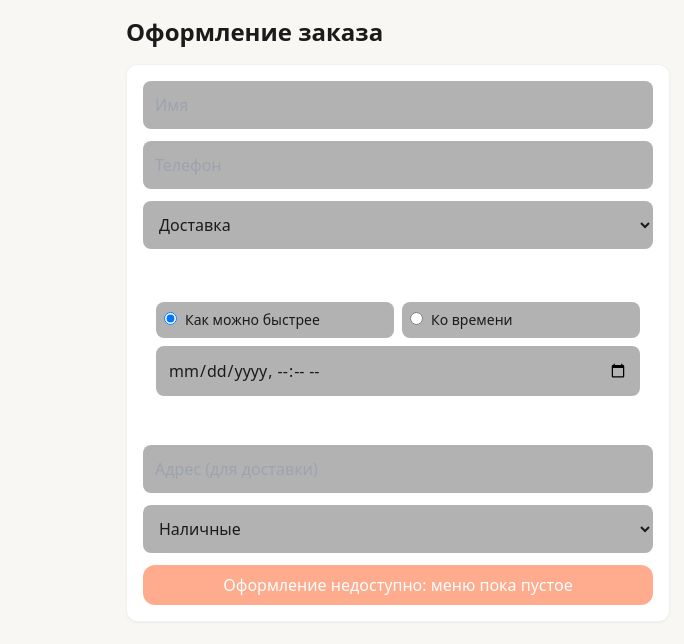
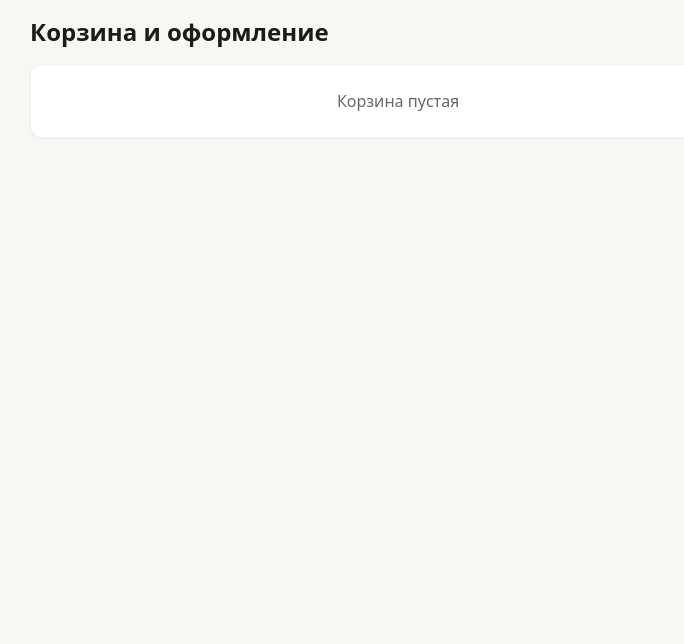
Before and after one commit to Jonni88/oishi-delivery, a Next.js app in the folder apps/frontend/: page /checkout in a window 1280 px wide. Shown: the top 644 px of the page, without its empty margins (242-926 px from the left). Built offline with nearby package versions, Linux system fonts and the light colour scheme.

Commit message:
Enlarge sushi cards and add promo code flow in checkout cart

```diff
--- a/apps/frontend/app/checkout/page.tsx
+++ b/apps/frontend/app/checkout/page.tsx
@@ -1,44 +1,89 @@
+'use client';
+
+import { useMemo, useState } from 'react';
+import { useCartStore } from '@/lib/cart-store';
+
 export default function CheckoutPage() {
+  const items = useCartStore((s) => s.items);
+  const updateQuantity = useCartStore((s) => s.updateQuantity);
+  const removeItem = useCartStore((s) => s.removeItem);
+  const getTotalPrice = useCartStore((s) => s.getTotalPrice);
+
+  const [promo, setPromo] = useState('');
+  const [promoApplied, setPromoApplied] = useState(false);
+
+  const subtotal = getTotalPrice();
+  const discount = promoApplied ? Math.round(subtotal * 0.1) : 0;
+  const total = Math.max(0, subtotal - discount);
+
+  const promoHint = useMemo(() => {
+    if (!promo) return 'Введите промокод, например OISHI10';
+    if (promoApplied) return 'Промокод применён: скидка 10%';
+    return 'Промокод не применён';
+  }, [promo, promoApplied]);
+
   return (
-    <main className="min-h-screen p-4 max-w-xl mx-auto">
-      <h1 className="text-2xl font-bold mb-4">Оформление заказа</h1>
-      <div className="card p-4 space-y-3">
-        <input className="w-full bg-black/30 rounded-lg p-3" placeholder="Имя" />
-        <input className="w-full bg-black/30 rounded-lg p-3" placeholder="Телефон" />
+    <main className="min-h-screen p-4 max-w-3xl mx-auto">
+      <h1 className="text-2xl font-bold mb-4">Корзина и оформление</h1>
 
-        <select className="w-full bg-black/30 rounded-lg p-3">
-          <option>Доставка</option>
-          <option>Самовывоз</option>
-        </select>
+      {items.length === 0 ? (
+        <div className="card p-6 text-center text-black/60">Корзина пустая</div>
+      ) : (
+        <div className="grid gap-4 lg:grid-cols-[1fr_320px]">
+          <section className="card p-4 space-y-3">
+            {items.map((i) => (
+              <div key={i.id} className="flex items-center gap-3 border-b border-black/5 pb-3 last:border-0">
+                <img src={i.image ?? '/menu/menu-01.jpg'} alt={i.name} className="h-16 w-16 rounded-lg object-cover" />
+                <div className="flex-1">
+                  <p className="font-medium">{i.name}</p>
+                  <p className="text-sm text-black/60">{i.price} ₽</p>
+                </div>
+                <div className="flex items-center gap-2">
+                  <button className="h-7 w-7 rounded border" onClick={() => updateQuantity(i.id, i.quantity - 1)}>-</button>
+                  <span>{i.quantity}</span>
+                  <button className="h-7 w-7 rounded border" onClick={() => updateQuantity(i.id, i.quantity + 1)}>+</button>
+                </div>
+                <button className="text-xs text-red-600" onClick={() => removeItem(i.id)}>Удалить</button>
+              </div>
+            ))}
+          </section>
 
-        <div className="rounded-lg border border-white/10 p-3">
-          <p className="text-sm mb-2 text-white/80">Когда приготовить?</p>
-          <div className="grid grid-cols-2 gap-2">
-            <label className="rounded-lg bg-black/30 p-2 text-sm">
-              <input type="radio" name="when" defaultChecked className="mr-2" />
-              Как можно быстрее
-            </label>
-            <label className="rounded-lg bg-black/30 p-2 text-sm">
-              <input type="radio" name="when" className="mr-2" />
-              Ко времени
-            </label>
-          </div>
-          <input type="datetime-local" className="w-full mt-2 bg-black/30 rounded-lg p-3" />
-          <p className="text-xs text-white/60 mt-2">Если ресторан закрыт — выбери ближайший доступный слот.</p>
+          <aside className="card p-4 space-y-3 h-fit">
+            <h2 className="text-lg font-semibold">Итог</h2>
+            <div className="space-y-1 text-sm">
+              <div className="flex justify-between"><span>Сумма</span><span>{subtotal} ₽</span></div>
+              <div className="flex justify-between text-green-700"><span>Скидка</span><span>-{discount} ₽</span></div>
+              <div className="flex justify-between text-base font-bold"><span>К оплате</span><span>{total} ₽</span></div>
+            </div>
+
+            <div className="rounded-xl border border-black/10 p-3">
+              <p className="text-sm font-medium mb-2">Использовать промокод</p>
+              <div className="flex gap-2">
+                <input
+                  value={promo}
+                  onChange={(e) => {
+                    setPromo(e.target.value.toUpperCase());
+                    setPromoApplied(false);
+                  }}
+                  placeholder="Введите код"
+                  className="flex-1 rounded-lg border border-black/15 px-3 py-2 text-sm"
+                />
+                <button
+                  onClick={() => setPromoApplied(promo.trim() === 'OISHI10')}
+                  className="rounded-lg bg-[#EA580C] px-3 py-2 text-sm font-medium text-white"
+                >
+                  Применить
+                </button>
+              </div>
+              <p className={`mt-2 text-xs ${promoApplied ? 'text-green-700' : 'text-black/50'}`}>{promoHint}</p>
+            </div>
+
+            <button className="w-full rounded-xl bg-[#EA580C] px-4 py-3 text-white font-semibold">
+              Оформить заказ
+            </button>
+          </aside>
         </div>
-
-        <input className="w-full bg-black/30 rounded-lg p-3" placeholder="Адрес (для доставки)" />
-
-        <select className="w-full bg-black/30 rounded-lg p-3">
-          <option>Наличные</option>
-          <option>Перевод</option>
-          <option>Терминал</option>
-        </select>
-
-        <button className="btn-primary w-full opacity-50 cursor-not-allowed" disabled>
-          Оформление недоступно: меню пока пустое
-        </button>
-      </div>
+      )}
     </main>
   );
 }
--- a/apps/frontend/components/product-menu-client.tsx
+++ b/apps/frontend/components/product-menu-client.tsx
@@ -43,7 +43,7 @@ export default function ProductMenuClient({ products }: { products: Product[] })
 
   return (
     <>
-      <div className="grid grid-cols-2 gap-3 md:grid-cols-3 xl:grid-cols-4">
+      <div className="grid grid-cols-1 gap-4 sm:grid-cols-2 xl:grid-cols-3">
         {products.map((item) => (
           <article
             key={item.id}
@@ -51,22 +51,22 @@ export default function ProductMenuClient({ products }: { products: Product[] })
             onClick={() => setSelected(item)}
           >
             <div className="relative">
-              <img src={item.image ?? '/menu/menu-01.jpg'} alt={item.name} className="mb-2 h-28 w-full rounded-xl object-cover" />
+              <img src={item.image ?? '/menu/menu-01.jpg'} alt={item.name} className="mb-3 h-52 w-full rounded-xl object-cover" />
               <div className="absolute left-2 top-2 flex flex-wrap gap-1">
                 {item.isPopular && <span className="rounded-md bg-orange-100 px-2 py-0.5 text-[10px] font-medium text-orange-700">Хит</span>}
                 {item.isNew && <span className="rounded-md bg-blue-100 px-2 py-0.5 text-[10px] font-medium text-blue-700">Новинка</span>}
                 {item.isSpicy && <span className="rounded-md bg-red-100 px-2 py-0.5 text-[10px] font-medium text-red-700">Острый</span>}
               </div>
             </div>
-            <p className="text-sm font-medium leading-tight min-h-[36px]">{item.name}</p>
-            <p className="mt-1 text-xs text-black/60 line-clamp-2">{item.description}</p>
-            <div className="mt-2 flex items-center justify-between" onClick={(e) => e.stopPropagation()}>
-              <span className="text-base font-semibold">{item.price} ₽</span>
+            <p className="text-base font-semibold leading-tight min-h-[44px]">{item.name}</p>
+            <p className="mt-1 text-sm text-black/60 line-clamp-2">{item.description}</p>
+            <div className="mt-3 flex items-center justify-between" onClick={(e) => e.stopPropagation()}>
+              <span className="text-xl font-bold">{item.price} ₽</span>
               <button
-                className="rounded-lg bg-[#ff5a1f] px-2 py-1 text-xs text-white active:scale-95 transition"
+                className="rounded-full bg-[#62c84a] px-4 py-2 text-sm font-semibold text-white active:scale-95 transition"
                 onClick={() => handleAdd(item)}
               >
-                + В корзину
+                В корзину
               </button>
             </div>
           </article>
@@ -75,17 +75,17 @@ export default function ProductMenuClient({ products }: { products: Product[] })
 
       {selected && (
         <div className="fixed inset-0 z-50 flex items-end justify-center bg-black/50 p-4 sm:items-center" onClick={() => setSelected(null)}>
-          <div className="w-full max-w-lg rounded-2xl bg-white p-4 shadow-xl" onClick={(e) => e.stopPropagation()}>
-            <img src={selected.image ?? '/menu/menu-01.jpg'} alt={selected.name} className="h-64 w-full rounded-xl object-cover" />
-            <h4 className="mt-3 text-xl font-semibold">{selected.name}</h4>
-            <p className="mt-1 text-sm text-black/70">{selected.description ?? 'Состав уточняется'}</p>
-            <div className="mt-3 flex items-center justify-between">
-              <span className="text-2xl font-bold">{selected.price} ₽</span>
+          <div className="w-full max-w-2xl rounded-2xl bg-white p-4 shadow-xl" onClick={(e) => e.stopPropagation()}>
+            <img src={selected.image ?? '/menu/menu-01.jpg'} alt={selected.name} className="h-72 w-full rounded-xl object-cover" />
+            <h4 className="mt-3 text-2xl font-semibold">{selected.name}</h4>
+            <p className="mt-1 text-base text-black/70">{selected.description ?? 'Состав уточняется'}</p>
+            <div className="mt-4 flex items-center justify-between">
+              <span className="text-3xl font-bold">{selected.price} ₽</span>
               <button
-                className="rounded-xl bg-[#ff5a1f] px-4 py-2 text-sm font-medium text-white active:scale-95 transition"
+                className="rounded-xl bg-[#62c84a] px-5 py-3 text-base font-semibold text-white active:scale-95 transition"
                 onClick={() => handleAdd(selected)}
               >
-                Добавить в корзину
+                В корзину
               </button>
             </div>
           </div>
@@ -93,7 +93,7 @@ export default function ProductMenuClient({ products }: { products: Product[] })
       )}
 
       {hasItems && (
-        <div className="fixed bottom-4 left-1/2 z-50 w-[min(560px,calc(100%-24px))] -translate-x-1/2 rounded-2xl border border-black/10 bg-white/95 p-3 shadow-[0_-8px_24px_rgba(0,0,0,0.08)] backdrop-blur">
+        <div className="fixed bottom-4 left-1/2 z-50 w-[min(640px,calc(100%-24px))] -translate-x-1/2 rounded-2xl border border-black/10 bg-white/95 p-3 shadow-[0_-8px_24px_rgba(0,0,0,0.08)] backdrop-blur">
           <div className="flex items-center justify-between gap-3">
             <div>
               <p className="text-xs text-black/60">В корзине {totalItems} шт</p>
```
